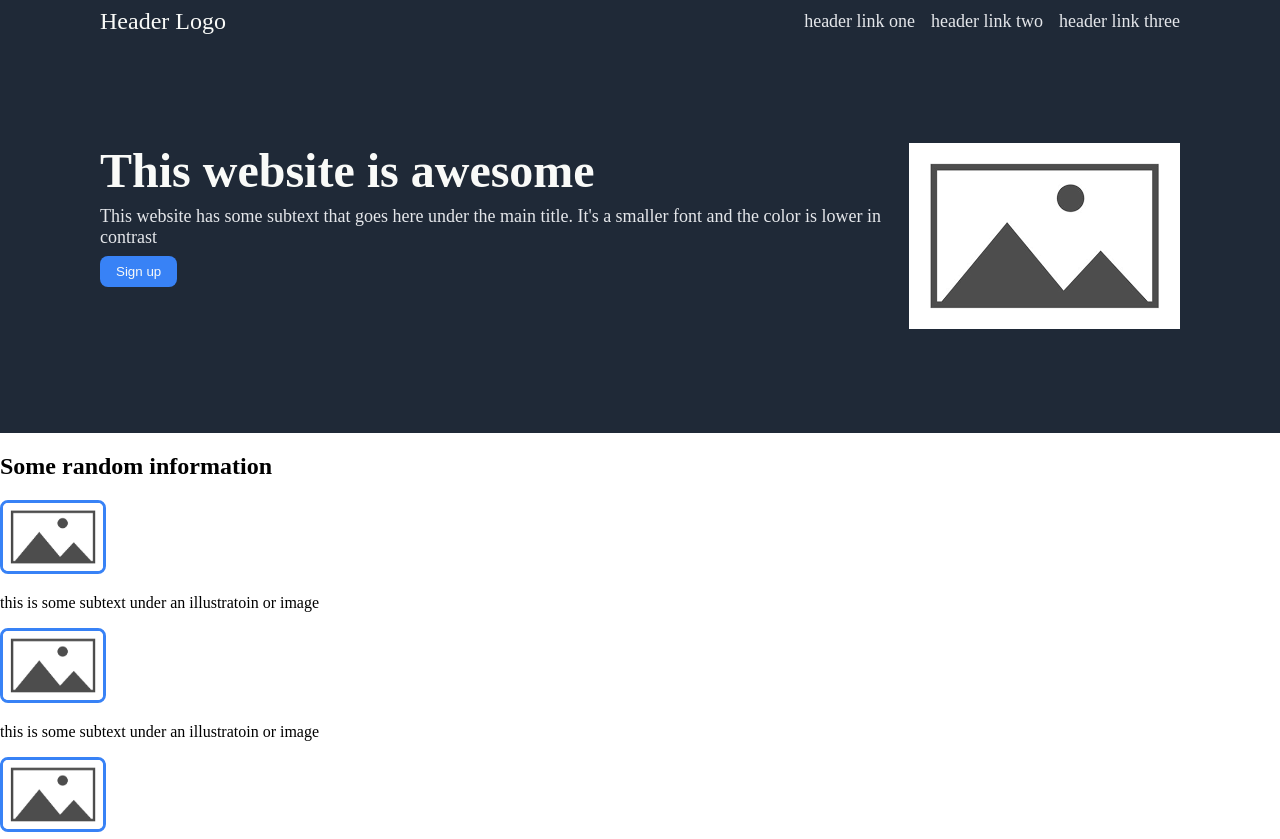
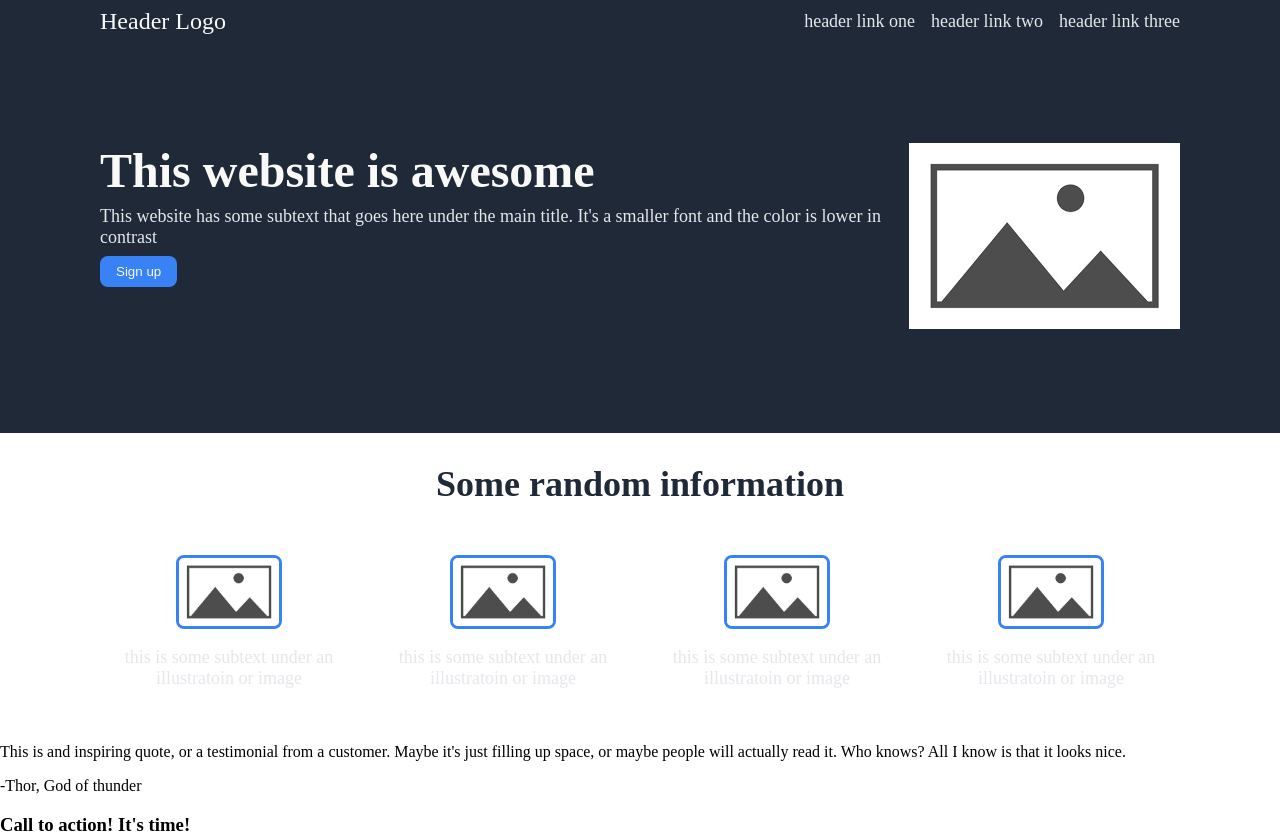
Before and after one commit to XaRodriguez18/landing-page, a plain HTML site: page index.html in a window 1280 px wide. Shown: the top 839 px of the page. Drawn offline with Linux system fonts and the light colour scheme.

Commit message:
Style information section

```diff
--- a/style.css
+++ b/style.css
@@ -84,3 +84,34 @@ h1 {
     border-color: #3882F6;
     border-style: solid;
 }
+
+.information {
+    display: flex;
+    flex-direction: column;
+    align-items: center;
+}
+
+.cards {
+    display: flex;
+    justify-content: space-around;
+    gap: 16px;
+    padding: 20px 100px;
+}
+
+.card {
+    display: flex;
+    flex-direction: column;
+    align-items: center;
+}
+
+.image-subtext {
+    text-align: center;
+    font-size: 18px;
+    color: #E5E7EB;
+}
+
+h2 {
+    font-size: 36px;
+    font-weight: bolder;
+    color: #1F2937;
+}
```
